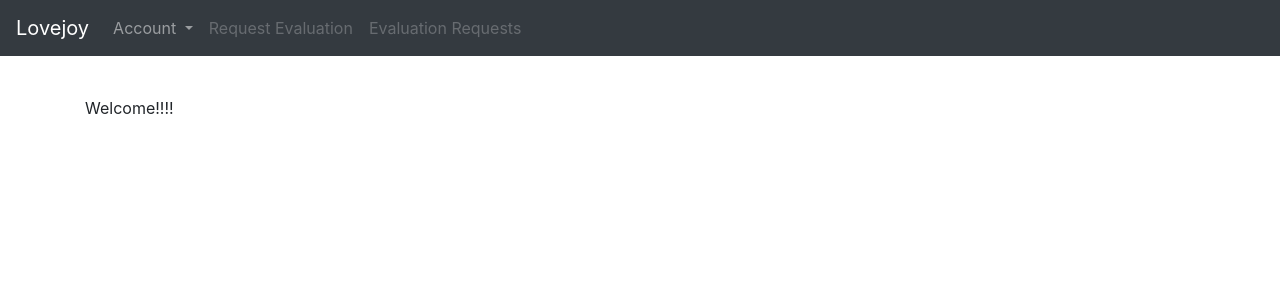
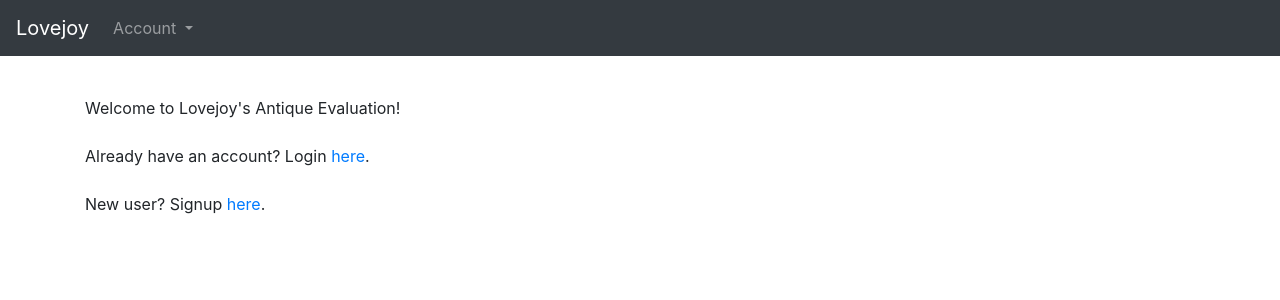
Before and after one commit to alimohdapg/I2CS, a Django app: template templates/evaluation/home.html in a window 1280 px wide. Shown: the top 300 px of the page. Run offline with Django 3.2, Linux system fonts and the light colour scheme; the template is opened without the code that fills it, so the values that code supplies are empty; some libraries are stand-ins or nearby versions.

Commit message:
Restricted evaluations page access to admins only.

```diff
--- a/I2CS/urls.py
+++ b/I2CS/urls.py
@@ -15,9 +15,13 @@ Including another URLconf
 """
 from django.contrib import admin
 from django.urls import path, include
+from django.conf import settings
+from django.conf.urls.static import static
 
 
 urlpatterns = [
     path('evaluation/', include('evaluation.urls')),
-    path('admin/', admin.site.urls),
+    path('admin/', admin.site.urls)
 ]
+
+urlpatterns += static(settings.MEDIA_URL, document_root=settings.MEDIA_ROOT)
--- a/evaluation/models.py
+++ b/evaluation/models.py
@@ -4,7 +4,6 @@ from django.db import models
 
 class UserManager(BaseUserManager):
     """Define a model manager for User model with no username field."""
-
     use_in_migrations = True
 
     def _create_user(self, email, password, **extra_fields):
@@ -32,7 +31,6 @@ class UserManager(BaseUserManager):
             raise ValueError('Superuser must have is_staff=True.')
         if extra_fields.get('is_superuser') is not True:
             raise ValueError('Superuser must have is_superuser=True.')
-
         return self._create_user(email, password, **extra_fields)
 
 
@@ -56,4 +54,4 @@ class Evaluations(models.Model):
     details = models.TextField()
     image = models.ImageField(upload_to='evaluation/images/')
     contact_method = models.CharField(max_length=10, choices=methods_of_contact)
-    user_id = models.ForeignKey(User, on_delete=models.CASCADE)
+    user = models.ForeignKey(User, on_delete=models.CASCADE)
--- a/evaluation/views.py
+++ b/evaluation/views.py
@@ -20,7 +20,6 @@ def index(request):
     return render(request, 'evaluation/index.html', {'form': form})
 
 
-@login_required(login_url='/evaluation/')
 def home(request):
     return render(request, 'evaluation/home.html')
 
@@ -65,4 +64,6 @@ def request_evaluation(request):
 
 @login_required(login_url='/evaluation/')
 def evaluations(request):
-    return render(request, 'evaluation/evaluations.html')
+    if request.user.is_staff == 0:
+        return redirect('home')
+    return render(request, 'evaluation/evaluations.html', {'evaluation_requests': Evaluations.objects.all()})
--- a/static/evaluation/style.css
+++ b/static/evaluation/style.css
@@ -10,3 +10,21 @@
 #red-text {
     color: red;
 }
+
+
+#eval-card {
+    margin-bottom: 30px;
+    max-width: 700px;
+    height: auto;
+}
+
+#eval-card-img {
+    max-height: 300px;
+    max-width: 700px;
+}
+
+#img-thumbnail {
+    width: 100%;
+    height: 100%;
+    object-fit: contain;
+}
--- a/templates/evaluation/base.html
+++ b/templates/evaluation/base.html
@@ -36,14 +36,18 @@
                     {% endif %}
                 </div>
             </li>
-            <li class="nav-item">
-                <a class="nav-link {% if not request.user.is_authenticated %} disabled {% endif %}" href={% url 'request_evaluation' %}>Request
-                    Evaluation</a>
-            </li>
-            <li class="nav-item">
-                <a class="nav-link {% if not request.user.is_authenticated %} disabled {% endif %}" href={% url 'evaluations' %}>Evaluation
-                    Requests</a>
-            </li>
+            {% if request.user.is_authenticated %}
+                <li class="nav-item">
+                    <a class="nav-link"
+                       href={% url 'request_evaluation' %}>Request Evaluation</a>
+                </li>
+                {% if request.user.is_staff == 1 %}
+                    <li class="nav-item">
+                        <a class="nav-link"
+                           href={% url 'evaluations' %}>Evaluation Requests</a>
+                    </li>
+                {% endif %}
+            {% endif %}
         </ul>
     </div>
 </nav>
--- a/templates/evaluation/home.html
+++ b/templates/evaluation/home.html
@@ -1,5 +1,11 @@
 {% extends 'evaluation/base.html' %} <!-- Add this for inheritance -->
 {% block title %}Lovejoy Home{% endblock %}
 {% block pagecontent %}
-    Welcome!!!!
+    {% if request.user.is_authenticated %}
+        Hi {{ request.user.first_name }}, Welcome back to Lovejoy's Antique Evaluation!
+    {% else %}
+        Welcome to Lovejoy's Antique Evaluation!<br><br>
+        Already have an account? Login <a href={% url 'index' %}>here</a>.<br><br>
+        New user? Signup <a href={% url 'signup' %}>here</a>.
+    {% endif %}
 {% endblock %}
```
Also changed, not shown: templates/evaluation/evaluations.html (+26 -0 lines), evaluation/images/IPhone_14_Pro_vector.svg.png (added), evaluation/migrations/0006_rename_user_id_evaluations_user.py (added).
